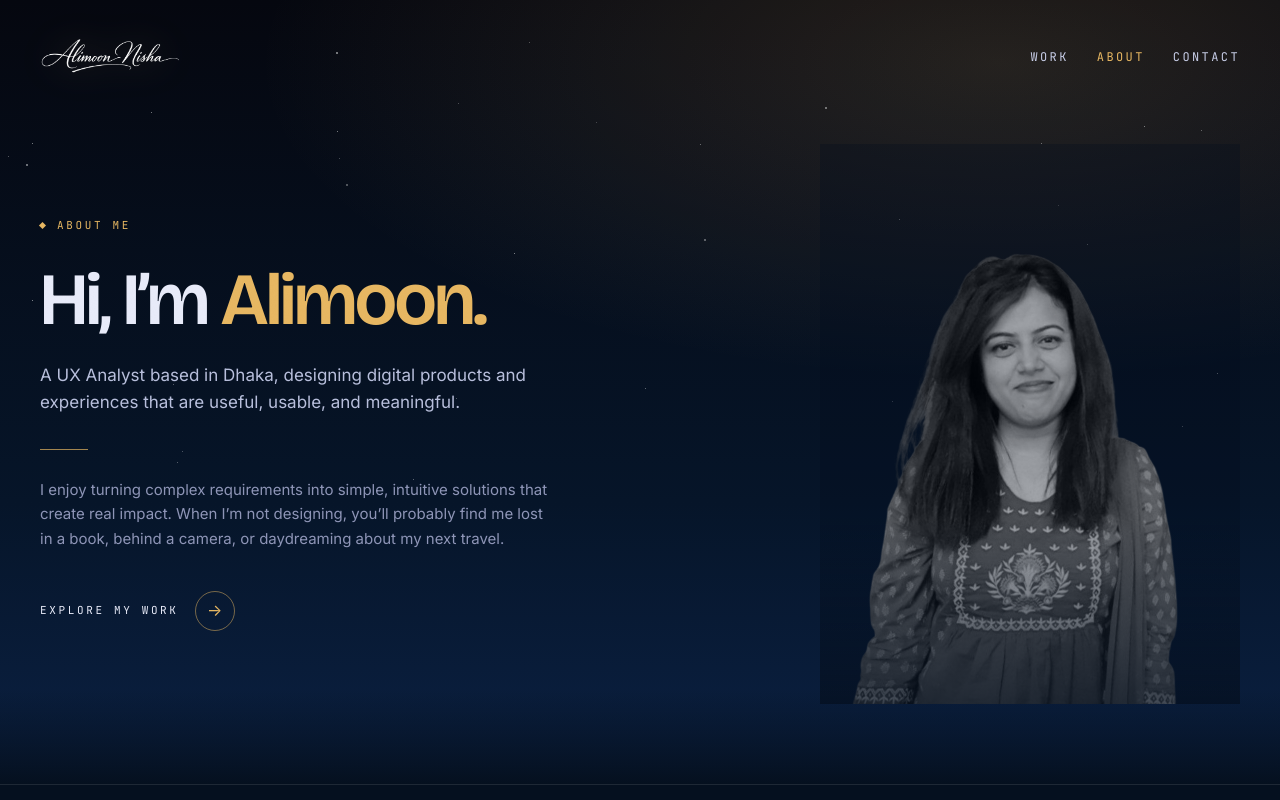
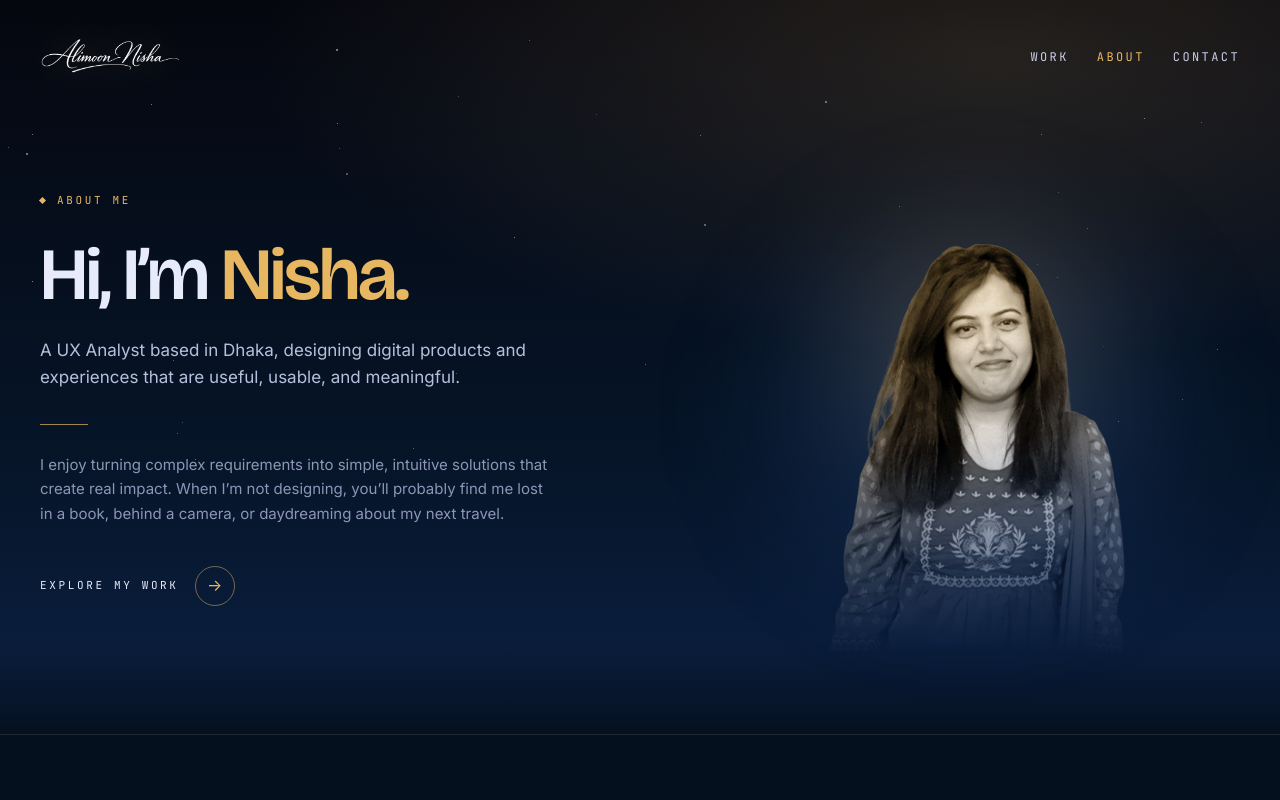
Before and after one commit to shaholaathena/shahola-nisha, a React (Vite) app: page /about in a window 1280 px wide. Shown: the top 800 px of the page. Built offline with nearby package versions, Linux system fonts and the light colour scheme.

Commit message:
about hero section v1

```diff
--- a/src/components/about/AboutIntro.jsx
+++ b/src/components/about/AboutIntro.jsx
@@ -20,26 +20,34 @@ import Eyebrow from './Eyebrow'
 
    ── The photograph ──
 
-   This is an environmental portrait, not a cut-out: a composed frame with a
-   wall, dappled tree shadows and a bench, supplied as RGB with no alpha. Three
-   things that were right for the previous asset are wrong for this one, and all
-   three were removed:
+   The asset is a masked cut-out: 822×839 RGBA, already desaturated, with her
+   silhouette occupying roughly the middle 60% and everything around it fully
+   transparent. It is not a framed scene, and the distinction decides the whole
+   treatment — anything painted across the element's box lands on empty pixels
+   as well as on her, which is how an earlier flat `rgba(5,16,31,0.30)` wash
+   over the frame turned into a visible navy rectangle hanging in the sky.
 
-     · Grayscale. The earlier cut-out was a plum outfit fighting the gold, so
-       desaturating it helped. This frame already carries a warm cast (+13 red
-       over blue, measured) which lands in the same family as the accent, so
-       black and white threw away the one thing tying it to the palette.
-     · The bottom gradient mask. That existed to dissolve a cut-out's straight
-       horizontal cut across the chest. Here the bottom of the frame is her
-       feet and the ground, and fading it just deleted the composition.
-     · The small size. 340px suited a head-and-shoulders cut-out; a scene with
-       a wall and a canopy of shadow in it needs room to be legible at all.
+   So nothing here is allowed to be rectangular. Three layers, in order:
 
-   So it is framed rather than floated. A rectangular photograph has an edge
-   whether or not you acknowledge it, and rounding it with a hairline border
-   reads as a deliberate plate; pretending it has no edge is what made the
-   earlier tile look like a stray blue box. Its own mean brightness is 46, so
-   it sits down into the night surface without needing anything behind it.
+     · An aura underneath her. A cut-out with no ground reads as pasted on;
+       a soft warm-over-cool bloom, blurred and centred on her torso rather
+       than on the box, makes the section look like the thing lighting her.
+       It sits behind the image so her own edge stays crisp against it.
+     · A duotone locked to her silhouette. The overlay carries the same mask
+       as the photograph, so the tint stops exactly where she does. Blended
+       `soft-light`, it warms her lit side toward the gold and drops her
+       shadow side into the page's navy, which is what actually marries a
+       black-and-white portrait to a coloured surface — a wash over the box
+       only ever greys the background out.
+     · A bottom fade, as a mask rather than a gradient fill. The asset ends in
+       a straight horizontal cut at her waist; masking dissolves that cut into
+       the night, whereas painting a gradient over it would re-introduce the
+       rectangle the mask exists to avoid. It is applied to the wrapper so the
+       photograph and its duotone fade together as one.
+
+   The image also renders at its own aspect ratio. The previous `aspect-[3/4]`
+   with `object-cover` cropped a near-square source down to a portrait box,
+   which cut her trailing arm off at the frame edge.
 
    ───────────────────────────────────────────────────────────────────────────── */
 
@@ -56,6 +64,26 @@ const STARS = Array.from({ length: 38 }, (_, i) => {
     op: 0.2 + r(4.53) * 0.45,
   }
 })
+
+/* Dissolves the asset's straight waist cut into the night. On the wrapper, so
+   the photograph and the duotone over it fade as a single object. */
+const BOTTOM_FADE = {
+  WebkitMaskImage:
+    'linear-gradient(180deg, #000 0%, #000 58%, rgba(0,0,0,0.55) 80%, transparent 100%)',
+  maskImage:
+    'linear-gradient(180deg, #000 0%, #000 58%, rgba(0,0,0,0.55) 80%, transparent 100%)',
+}
+
+/* Clips the tint to her outline by reusing the portrait's own alpha as a mask,
+   which is what keeps it off the transparent air around her. */
+const SILHOUETTE = {
+  WebkitMaskImage: `url(${nisha})`,
+  maskImage: `url(${nisha})`,
+  WebkitMaskSize: '100% 100%',
+  maskSize: '100% 100%',
+  WebkitMaskRepeat: 'no-repeat',
+  maskRepeat: 'no-repeat',
+}
 
 export default function AboutIntro() {
   const reduce = useReducedMotion()
@@ -107,7 +135,7 @@ export default function AboutIntro() {
               {...step(0.04)}
               className="font-display text-[clamp(2.5rem,6.4vw,4.6rem)] font-semibold leading-[1.02] tracking-[-0.035em]"
             >
-              Hi, I&rsquo;m <span className="text-hero-hot">Alimoon.</span>
+              Hi, I&rsquo;m <span className="text-hero-hot">Nisha.</span>
             </motion.h1>
 
             <motion.p
@@ -164,34 +192,53 @@ export default function AboutIntro() {
                 })}
             className="col-span-12 sm:col-span-8 md:col-span-6 lg:col-span-6"
           >
-            <div className="relative ml-auto w-full max-w-[420px]">
-              <div className="relative overflow-hidden">
+            <div className="relative ml-auto w-full max-w-[500px]">
+              {/* The light she is standing in. Centred on her torso — 47% 40%
+                  is where the silhouette actually sits inside the transparent
+                  frame, not where the box's middle is. */}
+              <div
+                aria-hidden
+                className="pointer-events-none absolute -inset-x-10 -inset-y-8 blur-2xl"
+                style={{
+                  background:
+                    'radial-gradient(46% 42% at 47% 40%, rgba(232,184,98,0.20) 0%, transparent 72%),' +
+                    'radial-gradient(62% 58% at 47% 52%, rgba(43,86,158,0.34) 0%, transparent 74%)',
+                }}
+              />
+
+              {/* Photograph + duotone, faded out together at the waist cut. */}
+              <div className="relative" style={BOTTOM_FADE}>
                 <img
                   src={nisha}
                   alt="Alimoon Nisha"
-                  className="block aspect-[3/4] w-full select-none object-cover object-center"
+                  className="relative block w-full select-none"
+                  style={{ filter: 'contrast(1.06) brightness(0.97)' }}
                   draggable="false"
                 />
-                {/* Two scrims, both inside the frame so the radius clips them.
-
-                    The flat one is the actual blend: the lit wall in this
-                    photograph is far brighter than anything else on the page,
-                    and left alone the plate read as a window cut into the
-                    night rather than part of it. A wash of the page's own navy
-                    pulls its highlights down into the surrounding luminance
-                    range and cools them toward the palette, without touching
-                    the warmth in her and the bench.
-
-                    The gradient one hands the bottom edge off to the page. */}
+                {/* Depth first: soft-light deepens her shadow side toward the
+                    page's navy without flattening the face. */}
                 <div
                   aria-hidden
-                  className="pointer-events-none absolute inset-0"
-                  style={{ background: 'rgba(5,16,31,0.30)' }}
+                  className="pointer-events-none absolute inset-0 mix-blend-soft-light"
+                  style={{
+                    ...SILHOUETTE,
+                    background:
+                      'linear-gradient(158deg, rgba(232,184,98,0.75) 0%, rgba(232,184,98,0.22) 42%,' +
+                      ' rgba(19,44,84,0.50) 76%, rgba(11,33,68,0.70) 100%)',
+                  }}
                 />
+                {/* Then hue, held at 0.3. `color` on a greyscale base is a true
+                    duotone and will happily recolour her skin outright; a third
+                    of it is the point where she picks up the section's warmth
+                    and cool without ceasing to read as a photograph. */}
                 <div
                   aria-hidden
-                  className="pointer-events-none absolute inset-x-0 bottom-0 h-1/3"
-                  style={{ background: 'linear-gradient(180deg, transparent 0%, rgba(5,16,31,0.6) 100%)' }}
+                  className="pointer-events-none absolute inset-0 opacity-30 mix-blend-color"
+                  style={{
+                    ...SILHOUETTE,
+                    background:
+                      'linear-gradient(158deg, #e8b862 0%, #c99a52 38%, #2b4a86 78%, #16305c 100%)',
+                  }}
                 />
               </div>
             </div>
--- a/src/components/sections/CTASection.jsx
+++ b/src/components/sections/CTASection.jsx
@@ -28,9 +28,9 @@ const VP = { once: true, margin: '-15%' }
    she knows which is current, so the data file's value is kept and the
    discrepancy is flagged rather than silently switched. */
 const CHANNELS = [
-  { label: 'Email', value: 'alimoon.nisha@gmail.com', href: 'mailto:alimoon.nisha@gmail.com' },
+  { label: 'Email', value: 'nishashahola@gmail.com', href: 'mailto:nishashahola@gmail.com' },
   { label: 'LinkedIn', value: 'in/shahola-nisha', href: meta.linkedin },
-  { label: 'Portfolio', value: 'alimoonnisha.vercel.app', href: 'https://alimoonnisha.vercel.app' },
+  { label: 'Portfolio', value: 'shahola-nisha.vercel.app', href: 'https://shahola-nisha.vercel.app' },
   { label: 'Dribbble', value: 'dribbble.com/shahola', href: meta.dribbble },
 ]
 
```
Also changed, not shown: src/assets/nisha-4.jpeg (added).
